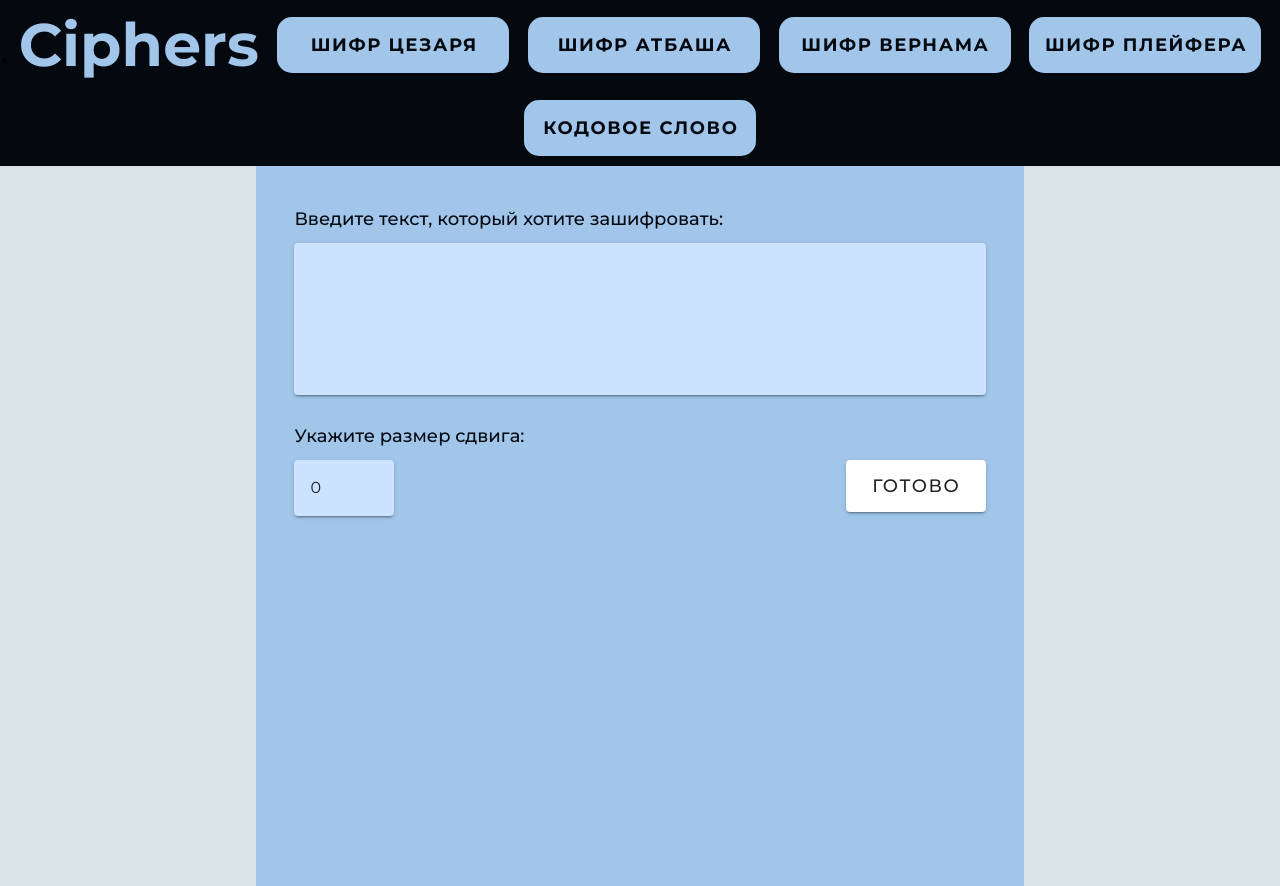
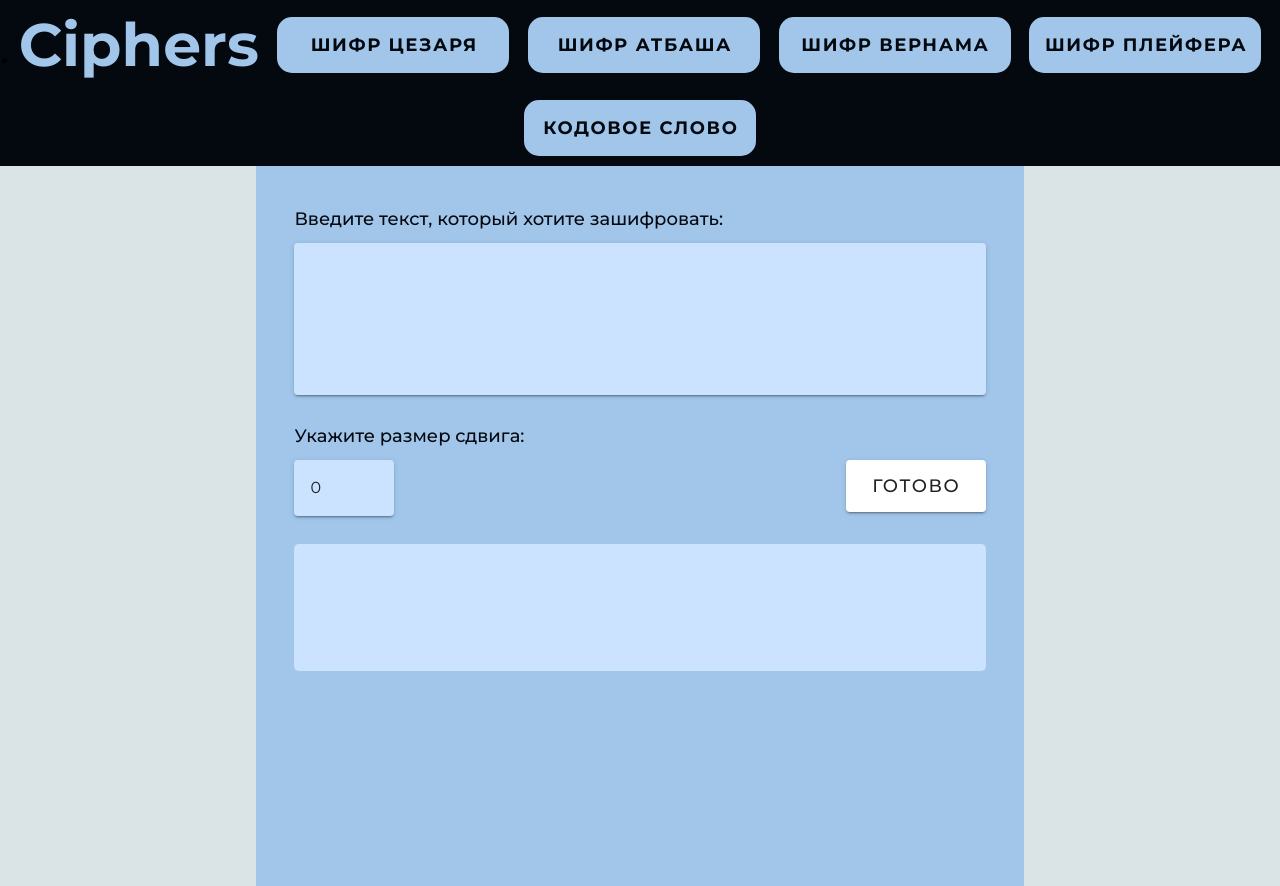
Before and after one commit to lonshakova/training, a Vue app: page /caesar in a window 1280 px wide. Built offline with nearby package versions, Linux system fonts and the light colour scheme; a web font is replaced by a local one.

Commit message:
Стили для нового текста шифра Цезаря

```diff
--- a/src/App.vue
+++ b/src/App.vue
@@ -28,6 +28,7 @@ export default {
   --article-bg-color: #A1C6EA;
   --main-text-color: #04080F;
   --input-bg-color: rgb(203, 227, 255);
+  --new-text-bg-color: rgb(203, 227, 255);
 }
 #app{
   background-color: var(--main-bg-color);
--- a/src/components/CipherDescription.vue
+++ b/src/components/CipherDescription.vue
@@ -6,6 +6,7 @@
         <p class="description">
             {{ cipher.description }}
         </p>
+        <v-divider />
     </div>
 </template>
 
--- a/src/pages/CaesarPage.vue
+++ b/src/pages/CaesarPage.vue
@@ -1,5 +1,6 @@
 <template>
-  <v-form class="main-content">
+  <div class="main-content">
+    <v-form class="text-form">
       <div class="text-input">
         Введите текст, который хотите зашифровать:
         <v-textarea
@@ -34,7 +35,10 @@
         </div>
       </div>
     </v-form>
+    <v-card class="new-text"  variant="text">
       {{ newText }}
+    </v-card>
+  </div>
 </template>
 
 <script>
@@ -80,27 +84,30 @@ export default {
 <style scoped>
 .main-content {
   display: flex;
+  flex-direction: column;
   align-items: center;
+}
+
+.text-form {
+  display: flex;
   flex-direction: column;
+  width: 90%;
 }
 
 .text-input {
   margin-top: 5vh;
   height: fit-content;
-  width: 90%;
   font-size: large;
   font-weight: 500;
   color: var(--main-text-color);
 }
 
-.input {
+.input:deep {
   margin-top: 10px;
   box-sizing: content-box;
 }
 
 .input-number {
-  margin: 0;
-  width: 90%;
   font-size: large;
   font-weight: 500;
   color: var(--main-text-color);
@@ -116,4 +123,12 @@ export default {
   justify-self: left;
   color: red;
 }
+
+.new-text {
+  padding: 1% 2%;
+  min-height: 14vh;
+  width: 86%;
+  background-color: var(--new-text-bg-color);
+  border-radius: 5px;
+}
 </style>
```
Lines whose indentation alone changed are shown as unchanged.
